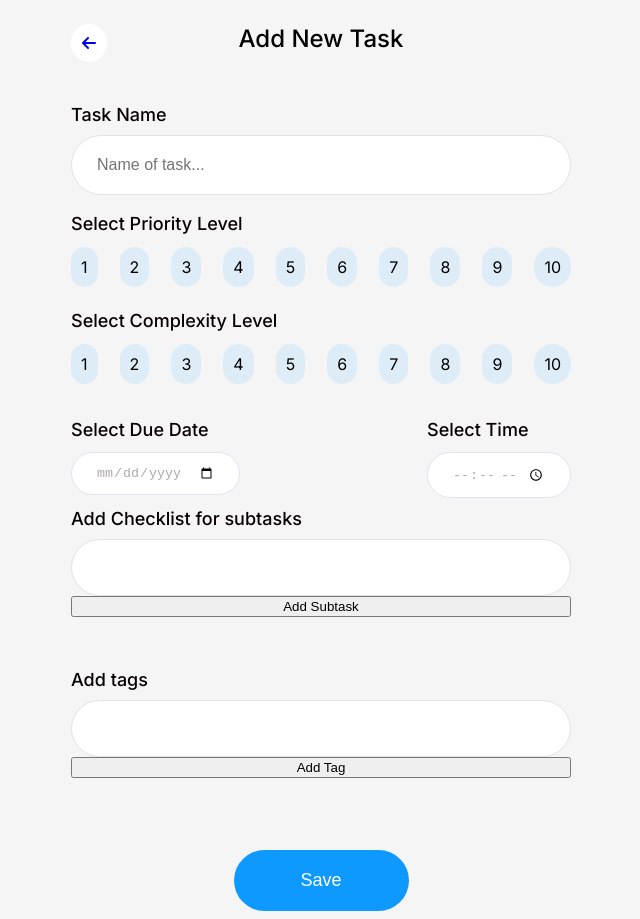
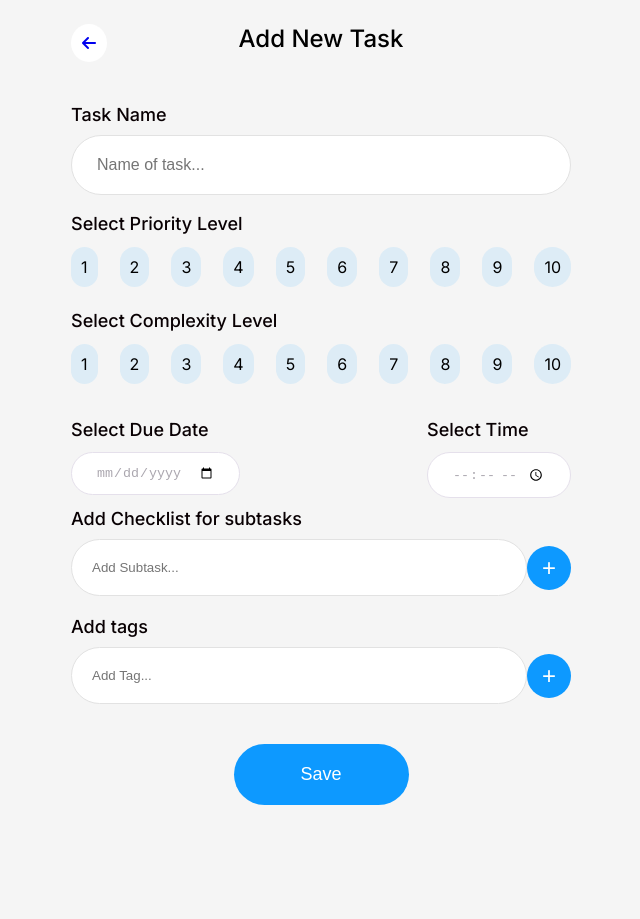
Before and after one commit to napqueenkaila/react-to-do, a React (Vite) app: page /addToDo in a window 1280 px wide. Shown: the whole page, without its empty margins (319-959 px from the left). After the commit the page ends 813 px from the top, so only its background shows below. Built offline with nearby package versions, Linux system fonts and the light colour scheme.

Commit message:
implement Progress Bar/Radial - minor CSS tweaks

```diff
--- a/package.json
+++ b/package.json
@@ -12,6 +12,7 @@
   "dependencies": {
     "date-fns": "^3.0.6",
     "react": "^18.2.0",
+    "react-circular-progressbar": "^2.1.0",
     "react-dom": "^18.2.0",
     "react-router-dom": "^6.21.1",
     "styled-components": "^6.1.6",
--- a/src/components/CardElements/CardContent.jsx
+++ b/src/components/CardElements/CardContent.jsx
@@ -4,10 +4,16 @@ import {
   getDateObj,
   formatComplexity,
   formatPriority,
+  getCompletionPercentage,
 } from "../../utils/formatData";
 import ProgressBar from "./ProgressBar";
+import ProgressRadial from "./ProgressRadial";
 
-const ContentContainer = styled.div``;
+const ContentContainer = styled.div`
+  display: flex;
+  align-items: center;
+  justify-content: space-between;
+`;
 
 const ContentDiv = styled.div`
   display: flex;
@@ -35,11 +41,12 @@ const Tag = styled.div`
   text-align: center;
 `;
 
-const CardContent = ({ toDo, hasProgressBar }) => {
+const CardContent = ({ toDo, hasProgressBar, hasProgressRadial }) => {
   const dateObj = getDateObj(toDo.date, toDo.time);
-
+  const completionPercentage = getCompletionPercentage(toDo);
   return (
     <ContentContainer>
+      <div>
         <ContentDiv>
           <StyledIcon className="fa-regular fa-calendar" />
           <StyledSpan>Due Date:</StyledSpan>
@@ -61,8 +68,15 @@ const CardContent = ({ toDo, hasProgressBar }) => {
           })}
         </ContentDiv>
         {hasProgressBar ? (
-        <ProgressBar toDo={toDo}/>
+          <ProgressBar completionPercentage={completionPercentage} />
         ) : null}
+      </div>
+      <div>
+        {hasProgressRadial ? (
+          <ProgressRadial completionPercentage={completionPercentage}
+            color={dateObj.color} />
+        ) : null}
+      </div>
     </ContentContainer>
   );
 };
@@ -72,4 +86,5 @@ export default CardContent;
 CardContent.propTypes = {
   toDo: PropTypes.object,
   hasProgressBar: PropTypes.bool,
+  hasProgressRadial: PropTypes.bool,
 };
--- a/src/components/CardElements/ProgressBar.jsx
+++ b/src/components/CardElements/ProgressBar.jsx
@@ -1,8 +1,5 @@
 import styled from "styled-components";
 import { PropTypes } from "prop-types";
-import { getCompletionPercentage } from "../../utils/formatData";
-import { useContext } from "react";
-import { ToDoContext } from "../../context/ToDoContext";
 
 const ProgressContainer = styled.div``;
 
@@ -35,9 +32,8 @@ const Progress = styled.div`
   border-radius: 60px;
 `;
 
-const ProgressBar = ({ toDo }) => {
-  const completionPercentage = getCompletionPercentage(toDo);
-// console.log(completionPercentage)
+const ProgressBar = ({ completionPercentage }) => {
+console.log(completionPercentage)
   return (
     <ProgressContainer>
       <HeaderDiv>
--- a/src/components/CardElements/ProgressRadial.jsx
+++ b/src/components/CardElements/ProgressRadial.jsx
@@ -1,11 +1,27 @@
+import { CircularProgressbar, buildStyles } from "react-circular-progressbar";
+import "react-circular-progressbar/dist/styles.css";
+import { PropTypes } from "prop-types";
 
+const ProgressRadial = ({ completionPercentage, color }) => {
+  return (
+    <div style={{ width: "50px", height: "50px" }}>
+      <CircularProgressbar
+        value={completionPercentage}
+        text={`${completionPercentage}%`}
+        styles={buildStyles({
+            textColor: "#002055",
+            pathColor: `${color}`,
+            textSize: "25px",
 
-const ProgressRadial = () => {
-    return (
-        <div>
-            radial
-        </div>
-    )
+        })}
+      />
+    </div>
+  );
 };
 
-export default ProgressRadial
+export default ProgressRadial;
+
+ProgressRadial.propTypes = {
+  completionPercentage: PropTypes.number,
+  color: PropTypes.string,
+};
--- a/src/components/CardElements/ToDoCard.jsx
+++ b/src/components/CardElements/ToDoCard.jsx
@@ -3,6 +3,8 @@ import { PropTypes } from "prop-types";
 import styled from "styled-components";
 import CardHeader from "./CardHeader";
 import CardContent from "./CardContent";
+// import ProgressBar from "./ProgressBar";
+// import ProgressRadial from "./ProgressRadial";
 
 const CardContainer = styled.div`
   border-radius: 18px;
@@ -10,7 +12,6 @@ const CardContainer = styled.div`
   margin-bottom: 20px;
   font-family: Inter;
   padding: 20px 12px;
-
 `;
 
 const StyledLink = styled(Link)`
@@ -18,7 +19,13 @@ const StyledLink = styled(Link)`
   color: #000;
 `;
 
-const ToDoCard = ({ toDo, handleCompleteToDo, hasButtons, hasProgressBar }) => {
+const ToDoCard = ({
+  toDo,
+  handleCompleteToDo,
+  hasButtons,
+  hasProgressBar,
+  hasProgressRadial,
+}) => {
   return (
     <>
       <CardContainer key={toDo.id}>
@@ -28,7 +35,13 @@ const ToDoCard = ({ toDo, handleCompleteToDo, hasButtons, hasProgressBar }) => {
           handleCompleteTask={handleCompleteToDo}
         />
         <StyledLink to={`/toDoDetail/${toDo.id}`}>
-          <CardContent toDo={toDo} hasProgressBar={hasProgressBar} />
+          <CardContent
+            toDo={toDo}
+            hasProgressBar={hasProgressBar}
+            hasProgressRadial={hasProgressRadial}
+          />
+          {/* {hasProgressBar ? (<ProgressBar />) : null} */}
+          {/* {hasProgressRadial ? (<ProgressRadial/>): null} */}
         </StyledLink>
       </CardContainer>
     </>
@@ -42,4 +55,5 @@ ToDoCard.propTypes = {
   hasButtons: PropTypes.bool,
   handleCompleteToDo: PropTypes.func,
   hasProgressBar: PropTypes.bool,
+  hasProgressRadial: PropTypes.bool,
 };
--- a/src/components/FormElements/Subtasks.jsx
+++ b/src/components/FormElements/Subtasks.jsx
@@ -16,26 +16,57 @@ const Label = styled.label`
   font-weight: 500;
   margin-bottom: 10px;
 `;
+const InputDiv = styled.div`
+display: flex;
+align-items: center;
+`;
 
 const Input = styled.input`
   border-radius: 90px;
   background: #fff;
   border: 1px solid #e2e2e2;
   padding: 20px;
-`;
-const SubtaskList = styled.ol`
-  display: flex;
-  flex-direction: column;
+  flex-grow: 1;
 `;
 
-const ListItem = styled.li`
+const AddSubtaskBtn = styled.button`
+  width: 44px;
+  height: 44px;
+  border-radius: 50%;
+  border: none;
+  color: #fff;
+  background-color: #0d99ff;
+  font-size: 24px;
+`;
+
+const SubtaskList = styled.div`
+  padding: 0;
+  list-style-position: inside;
+  counter-reset: list-number;
+`;
+
+const ListItem = styled.div`
   background: #fff;
   border-radius: 90px;
   padding: 20px;
+  margin: 20px auto;
+  display: flex;
+  align-items: center;
+  justify-content: space-between;
+
+  counter-increment: list-number;
+  &:before {
+    content: counter(list-number) ".";
+    margin: 10px;
+  }
 `;
 
 const RemoveSubtaskBtn = styled.button`
   border: none;
+  border-radius: 50%;
+  width: 44px;
+  height: 44px;
+  background-color: #deecf6;
 `;
 
 const Subtasks = ({ subtasks, handleSubtaskChange }) => {
@@ -60,16 +91,19 @@ const Subtasks = ({ subtasks, handleSubtaskChange }) => {
   return (
     <Container>
       <Label htmlFor="subtasks">Add Checklist for subtasks</Label>
+      <InputDiv>
         <Input
           type="text"
           id="subtasks"
           name="subtasks"
+          placeholder="Add Subtask..."
           value={subtaskItem}
           onChange={(e) => {
             setSubtaskItem(e.target.value);
           }}
-      ></Input>
-      <button onClick={handleAddSubtask}>Add Subtask</button>
+        />
+        <AddSubtaskBtn onClick={handleAddSubtask}>+</AddSubtaskBtn>
+      </InputDiv>
       <SubtaskList>
         {subtasks.map((subtask) => {
           return (
--- a/src/components/FormElements/Tags.jsx
+++ b/src/components/FormElements/Tags.jsx
@@ -17,18 +17,34 @@ const Label = styled.label`
   margin-bottom: 10px;
 `;
 
+const InputDiv = styled.div`
+  display: flex;
+  align-items: center;
+`;
+
 const Input = styled.input`
   border-radius: 90px;
   background: #fff;
   border: 1px solid #e2e2e2;
   padding: 20px;
+  flex-grow: 1;
 `;
 
-const TagList = styled.ol`
+const AddTagBtn = styled.button`
+  width: 44px;
+  height: 44px;
+  border-radius: 50%;
+  border: none;
+  color: #fff;
+  background-color: #0d99ff;
+  font-size: 24px;
+`;
+
+const TagList = styled.div`
   display: flex;
 `;
 
-const ListItem = styled.li`
+const ListItem = styled.div`
   background: #fff;
   border-radius: 90px;
   padding: 20px;
@@ -47,16 +63,19 @@ const Tags = ({ handleTagChange, tags }) => {
   return (
     <Container>
       <Label htmlFor="tags">Add tags</Label>
+      <InputDiv>
         <Input
           type="text"
           id="tags"
           name="tags"
+          placeholder="Add Tag..."
           value={tag}
           onChange={(e) => {
             setTag(e.target.value);
           }}
-      ></Input>
-      <button onClick={handleAddTag}>Add Tag</button>
+        />
+        <AddTagBtn onClick={handleAddTag}>+</AddTagBtn>
+      </InputDiv>
       <TagList>
         {tags.map((tag) => {
           return <ListItem key={tag.id}>{tag.tag}</ListItem>;
--- a/src/components/Sort.jsx
+++ b/src/components/Sort.jsx
@@ -12,7 +12,7 @@ const SortDiv = styled.div`
 `;
 
 const SortButton = styled.button`
-  width: 100%;
+  width: 184px;
   border-radius: 60px;
   background: #fff;
   font-size: 14px;
@@ -23,6 +23,7 @@ const SortButton = styled.button`
 const SortOption = styled.div`
   display: flex;
   padding: 14px;
+  // width: 184px;
 `;
 
 const Sort = ({ setSortType }) => {
```
Also changed, not shown: 1 other file (tests, documents, lock files or other folders). Lines whose indentation alone changed are shown as unchanged.
